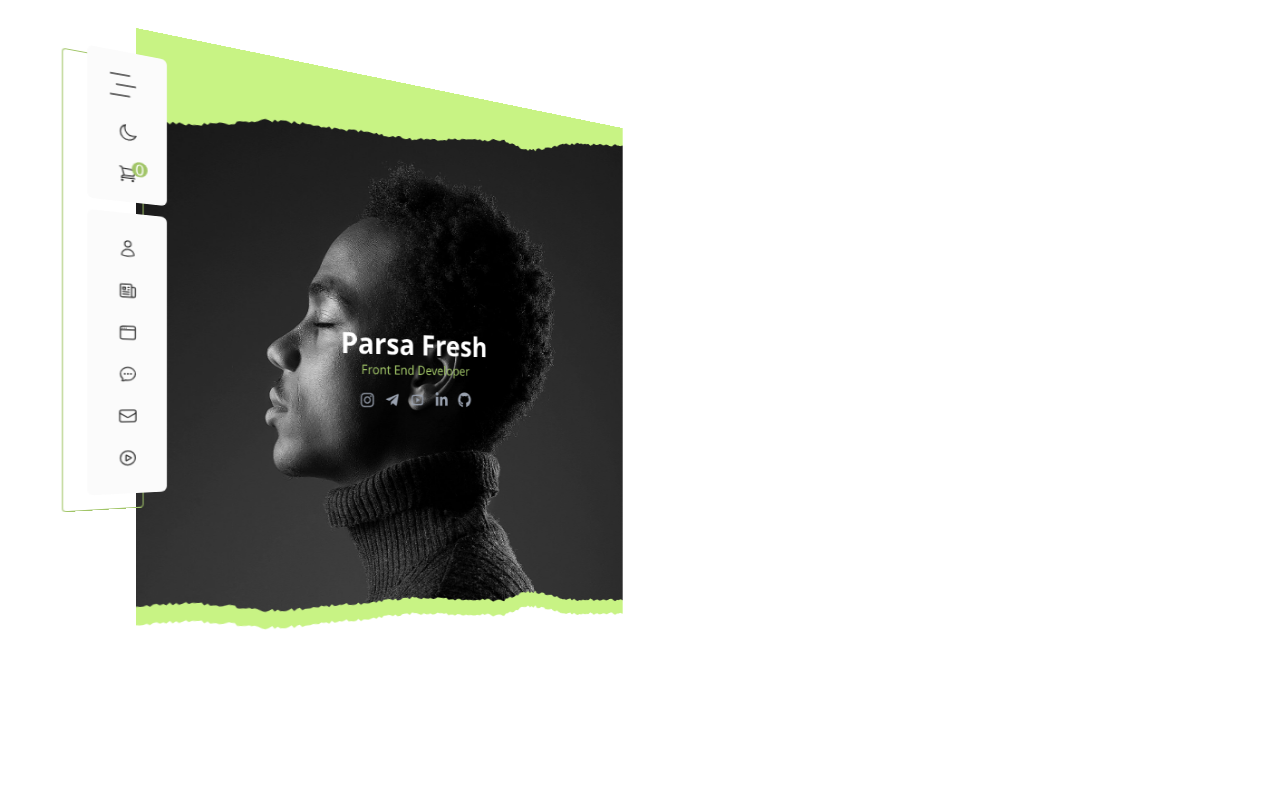
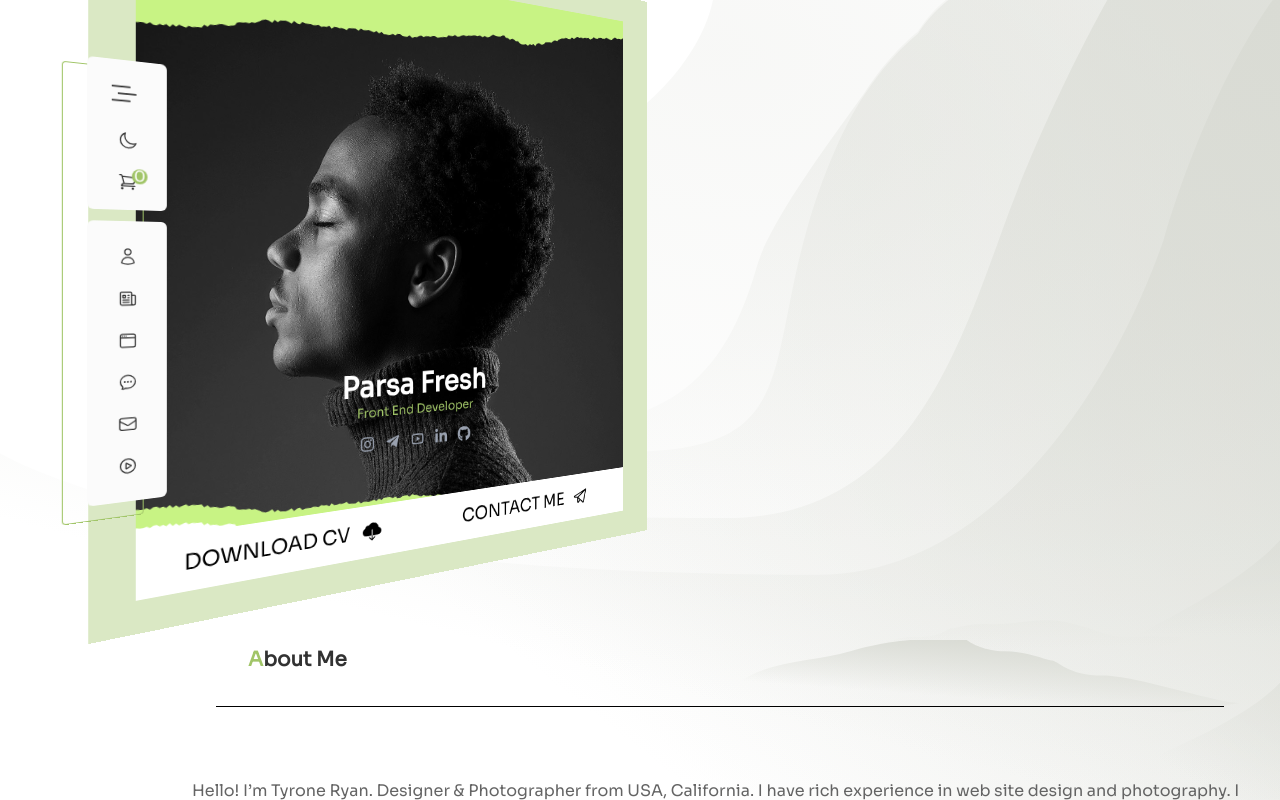
Before and after one commit to parsa-farshah/testNavPortfolio, a Next.js app: page / in a window 1280 px wide. Built offline with nearby package versions, Linux system fonts and the light colour scheme.

Commit message:
add about us

```diff
--- /dev/null
+++ b/app/components/AboutUs.tsx
@@ -0,0 +1,28 @@
+import React from "react";
+
+function AboutUs() {
+  return (
+    <div className="sm:pl-28 md:pl-40 mt-5">
+      <div className="w-[90%] border-b mb-16 px-8 mx-auto pb-8">
+        <h1 className="text-[#323232] font-extrabold text-xl">
+          <span className="colorOne">A</span>bout Me
+        </h1>
+      </div>
+      <div className="px-8 py-2 mb-8">
+        <p className="text-[16px] font-normal text-[#646464]">
+          Hello! I’m Tyrone Ryan. Designer & Photographer from USA, California.
+          I have rich experience in web site design and photography. I love to
+          talk with you about our unique.
+        </p>
+        <div>
+          <div className="w-full flex items-center justify-between">
+            <span className="bgOne py-1 px-3 text-sm font-normal">Age:</span>
+            <span>22</span>
+          </div>
+        </div>
+      </div>
+    </div>
+  );
+}
+
+export default AboutUs;
--- a/app/components/ImageMe.tsx
+++ b/app/components/ImageMe.tsx
@@ -1,4 +1,3 @@
-
 import Image from "next/image";
 import React from "react";
 import topImg from "../../public/images/top paper.svg";
@@ -10,10 +9,12 @@ import {
   FaTelegramPlane,
 } from "react-icons/fa";
 import { RiYoutubeLine } from "react-icons/ri";
+import { IoIosCloudDownload } from "react-icons/io";
+import { PiTelegramLogo } from "react-icons/pi";
 
 function ImageMe() {
   return (
-    <section className="w-[480px] h-[500px] sm:w-full px-5 mt-3 mx-auto sm:px-3 sm:mt-6 sm:h-[600px]  lg:w-[700px] lg:h-[720px] xl:pt-0 lg:m-0 lg:-translate-x-11">
+    <section className="w-full h-[500px] sm:w-full px-5 mt-3 mx-auto sm:px-3 sm:mt-6 sm:h-[600px]  lg:w-[700px] lg:h-[720px] xl:pt-0 lg:m-0 lg:-translate-x-11 before:content-[] before:w-[110%] before:h-[110%] before:bg-[#dae8c4] before:absolute before:left-[-35px] before:top-[-36px] before:hidden lg:before:flex">
       <div className="bgMe w-full h-full object-cover object-center relative overflow-hidden">
         {/* top image */}
         <div className="w-[200%] h-[200px] sm:-translate-y-9 md:-translate-y-18 object-cover absolute top-0 left-[-50%] ">
@@ -29,7 +30,7 @@ function ImageMe() {
         </div>
 
         {/*----------------- center text ----------------*/}
-        <div className="absolute left-1/2 top-1/2 -translate-1/2  *:text-center">
+        <div className="absolute left-1/2 top-1/2 xl:top-3/4 -translate-1/2  *:text-center">
           <h5 className="text-[#ffffff] text-4xl font-extrabold">
             Parsa Fresh
           </h5>
@@ -77,6 +78,27 @@ function ImageMe() {
             </li>
           </ul>
         </div>
+        {/* -------------------- bottom links -------------------- */}
+        <div className="w-full absolute bottom-0 left-0 flex justify-between boeder-t ">
+          {/* left */}
+          <div className="flex items-center w-1/2 h-16 bg-[#ffffff] justify-center gap-4 group cursor-pointer">
+            <a className="text-lg md:text-2xl uppercase " href="">
+              Download Cv
+            </a>
+            <div className="group-hover:text-[#a1c568] group-hover:-translate-y-2 duration-500">
+              <IoIosCloudDownload size={25} />
+            </div>
+          </div>
+          {/* right */}
+          <div className="flex items-center w-1/2 h-16 bg-[#ffffff] justify-center gap-4 group cursor-pointer">
+            <a className="text-lg md:text-2xl uppercase " href="">
+              contact me
+            </a>
+            <div className="group-hover:text-[#a1c568] group-hover:-translate-y-2 duration-500">
+              <PiTelegramLogo size={25} />
+            </div>
+          </div>
+        </div>
       </div>
     </section>
   );
--- a/app/globals.css
+++ b/app/globals.css
@@ -1,8 +1,15 @@
 @import "tailwindcss";
+
+body {
+  font-family: sora;
+}
 
 @layer utilities {
   .colorOne {
     @apply text-[#A1C568];
+  }
+  .bgOne {
+    @apply bg-[#a1c568];
   }
   .bgWhite {
     background-image: url(../public/images/bg-white.svg);
@@ -13,3 +20,8 @@
     background-size: cover;
   }
 }
+
+@font-face {
+  font-family: sora;
+  src: url(../public/fonts/Sora-Regular.ttf);
+}
--- a/app/page.tsx
+++ b/app/page.tsx
@@ -1,17 +1,21 @@
+import AboutUs from "./components/AboutUs";
 import ImageMe from "./components/ImageMe";
 import Navbar from "./components/Navbar";
 
 export default function Home() {
   return (
-    <div className=" bg-cover bg-center w-full h-[100vh] flex justify-center transform-3d">
-      <div className="w-full lg:origin-left lg:perspective-midrange lg:rotate-y-[25deg] 2xl:container sm:flex    ">
-        <div className="fixed z-50 bg-[#fbfbfb] sm:bg-[#ff343400] lg:perspective-[480px] lg:origin-left  lg:rotate-y-[28deg]">
+    <div className="w-full lg:h-[100vh] flex justify-center transform-3d flex-col    bgWhite lg:relative lg:overflow-hidden">
+      <div className="w-full lg:origin-left lg:perspective-midrange lg:rotate-y-[25deg] 2xl:container sm:flex ">
+        <div className="fixed z-50 bg-[#fbfbfb] sm:bg-[#ff343400] lg:perspective-[480px] lg:origin-left lg:translate-y-28 lg:rotate-y-[28deg]">
           <Navbar />
         </div>
         <div className="w-full sm:pl-28 md:pl-40 pt-48 sm:pt-0 z-40 lg:perspective-[480px] lg:origin-left  lg:rotate-y-[28deg]">
           <ImageMe />
         </div>
       </div>
+      <div className="">
+        <AboutUs />
+      </div>
     </div>
   );
 }
```
Also changed, not shown: public/fonts/Sora-Regular.ttf (added).
